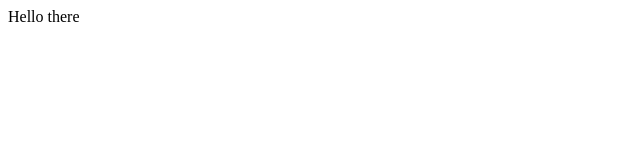
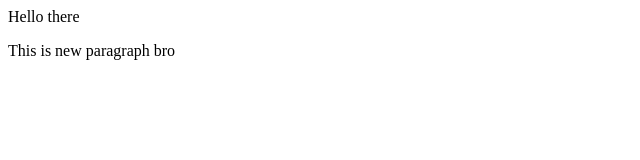
Before and after one commit to azadgupta1/Pushing_Project, a plain HTML site: page index.html in a window 1280 px wide. Shown: the whole page, without its empty margins (0-640 px from the left). Drawn offline with Linux system fonts and the light colour scheme.

Commit message:
Add new feature

```diff
--- a/index.html
+++ b/index.html
@@ -1 +1,2 @@
 <p>Hello there</p>
+<p>This is new paragraph bro</p>
```
